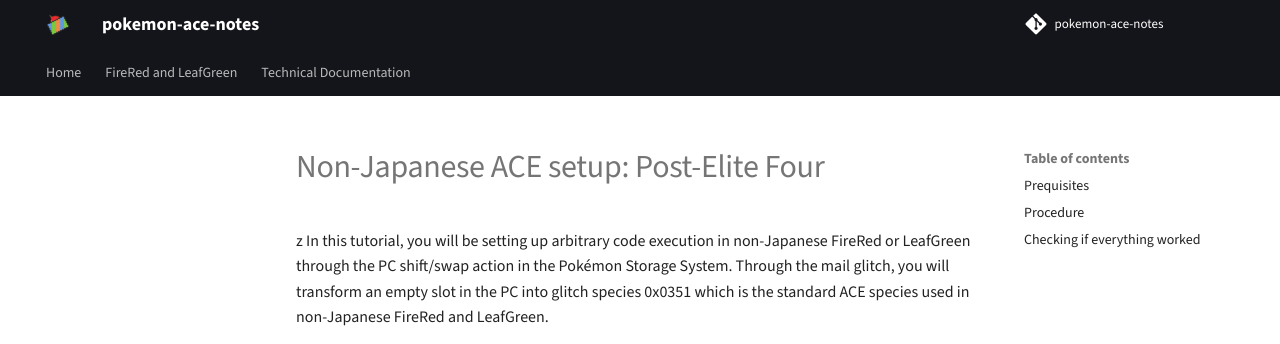
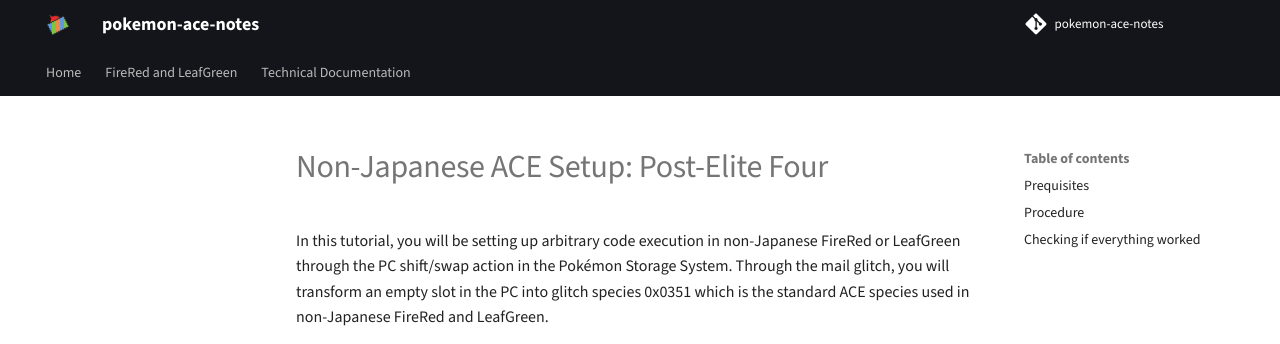
Before and after one commit to pomeg-letterbombers/pokemon-ace-notes, an MkDocs documentation site: the page built from docs/frlg/getting-started/non-jpn-ace-post-e4.md, in a window 1280 px wide and 900 px high. Shown: the top 344 px of the window. Built offline with MkDocs 1.6.1 and Material for MkDocs 9.7.7, drawn with Linux system fonts in a browser that asks for light colours; comment, search, counter and statistics services are not loaded.

```diff
--- a/docs/frlg/getting-started/non-jpn-ace-post-e4.md
+++ b/docs/frlg/getting-started/non-jpn-ace-post-e4.md
@@ -1,7 +1,7 @@
 ---
-title: "Non-Japanese ACE setup: Post-Elite Four"
+title: "Non-Japanese ACE Setup: Post-Elite Four"
 ---
-z
+
 In this tutorial, you will be setting up arbitrary code execution in non-Japanese FireRed or LeafGreen through the PC shift/swap action in the Pokémon Storage System. Through the mail glitch, you will transform an empty slot in the PC into glitch species 0x0351 which is the standard ACE species used in non-Japanese FireRed and LeafGreen.
 
 ## Prequisites
```
Also changed, not shown: docs/frlg/getting-started/non-jpn-ace-pre-e4.md (+1 -1 lines).
